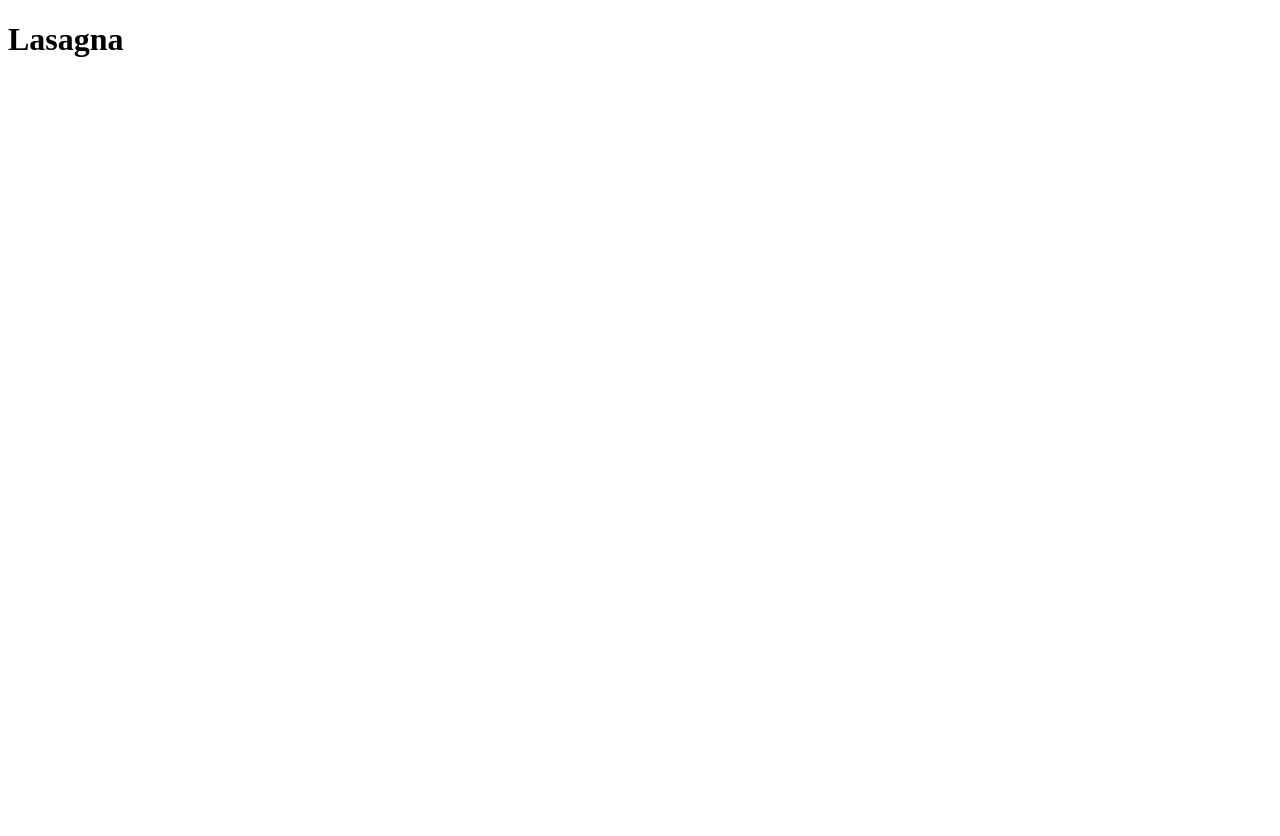
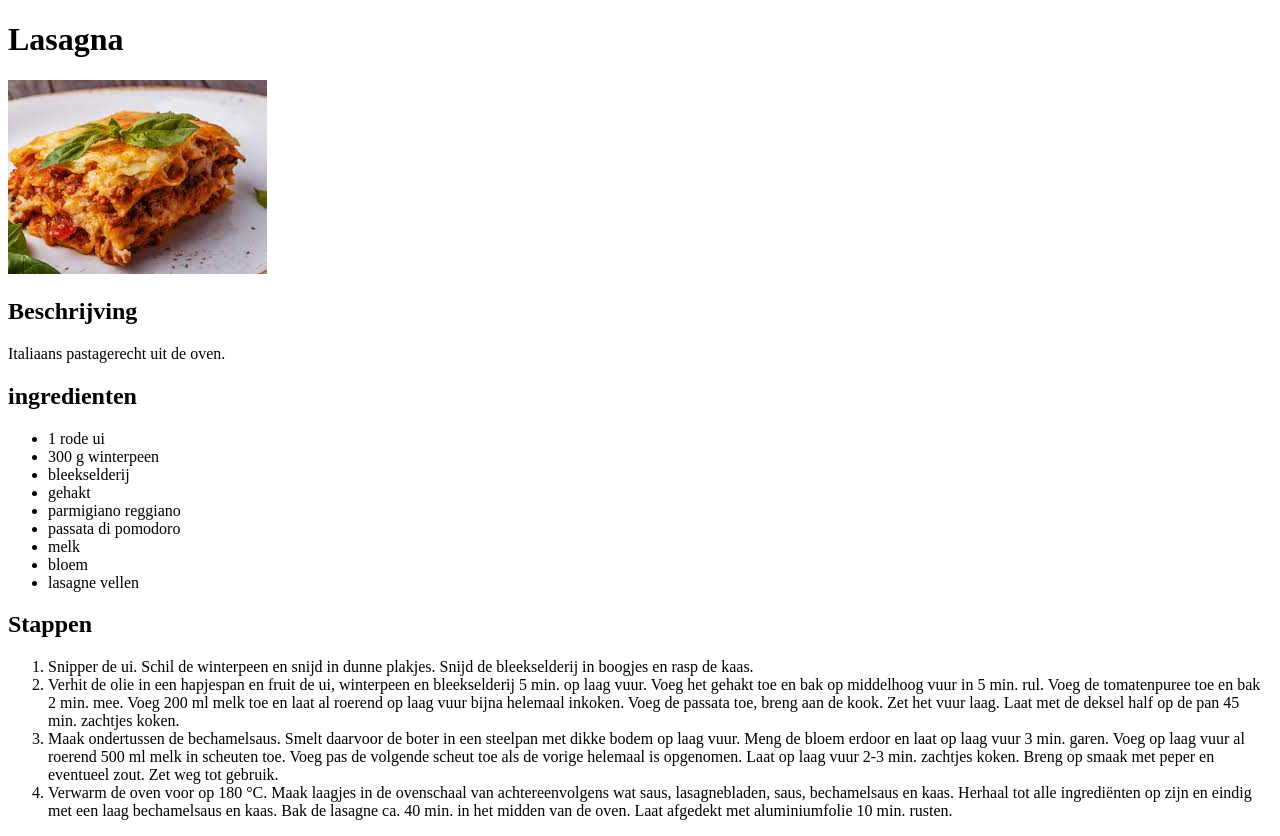
Before and after one commit to IlseEen/odin-recipes, a plain HTML site: page lasagna.html in a window 1280 px wide. Before the commit the page ends 800 px from the top, so only its background shows below. Drawn offline with Linux system fonts and the light colour scheme.

Commit message:
update lasagna page and add boterham pindakaas page

```diff
--- a/lasagna.html
+++ b/lasagna.html
@@ -9,5 +9,41 @@
 
 <body>
     <h1>Lasagna</h1>
+    <img src="images/lasagna.jpeg" alt="lasagna">
+
+    <h2>Beschrijving</h2>
+    <p>
+       Italiaans pastagerecht uit de oven.
+    </p>
+
+    <h2>ingredienten</h2>
+    <ul>
+        <li>1 rode ui</li>
+        <li>300 g winterpeen</li>
+        <li>bleekselderij</li>
+        <li>gehakt</li>
+        <li>parmigiano reggiano</li>
+        <li>passata di pomodoro</li>
+        <li>melk</li>
+        <li>bloem</li>
+        <li>lasagne vellen</li>
+    </ul>
+
+    <h2>Stappen</h2>
+    <ol>
+        <li>Snipper de ui. Schil de winterpeen en snijd in dunne plakjes. Snijd de bleekselderij in boogjes en
+            rasp de kaas.</li>
+        <li>Verhit de olie in een hapjespan en fruit de ui, winterpeen en bleekselderij 5 min. op laag vuur.
+            Voeg het gehakt toe en bak op middelhoog vuur in 5 min. rul. Voeg de tomatenpuree toe en bak 2 min.
+            mee. Voeg 200 ml melk toe en laat al roerend op laag vuur bijna helemaal inkoken. Voeg de passata
+            toe, breng aan de kook. Zet het vuur laag. Laat met de deksel half op de pan 45 min. zachtjes koken.</li>
+        <li>Maak ondertussen de bechamelsaus. Smelt daarvoor de boter in een steelpan met dikke bodem op laag vuur. Meng de
+            bloem erdoor en laat op laag vuur 3 min. garen. Voeg op laag vuur al roerend 500 ml melk in scheuten toe. Voeg
+            pas de volgende scheut toe als de vorige helemaal is opgenomen. Laat op laag vuur 2-3 min. zachtjes koken.
+            Breng op smaak met peper en eventueel zout. Zet weg tot gebruik.</li>
+        <li>Verwarm de oven voor op 180 °C. Maak laagjes in de ovenschaal van achtereenvolgens wat saus, lasagnebladen, saus,
+            bechamelsaus en kaas. Herhaal tot alle ingrediënten op zijn en eindig met een laag bechamelsaus en kaas. Bak de
+            lasagne ca. 40 min. in het midden van de oven. Laat afgedekt met aluminiumfolie 10 min. rusten. </li>
+    </ol>
 </body>
 </html>
```
Also changed, not shown: boterh-pindak.html (added, +33 -0 lines), index.html (+4 -1 lines), images/boterh-pindak.jpeg (added), images/lasagna.jpeg (added).
